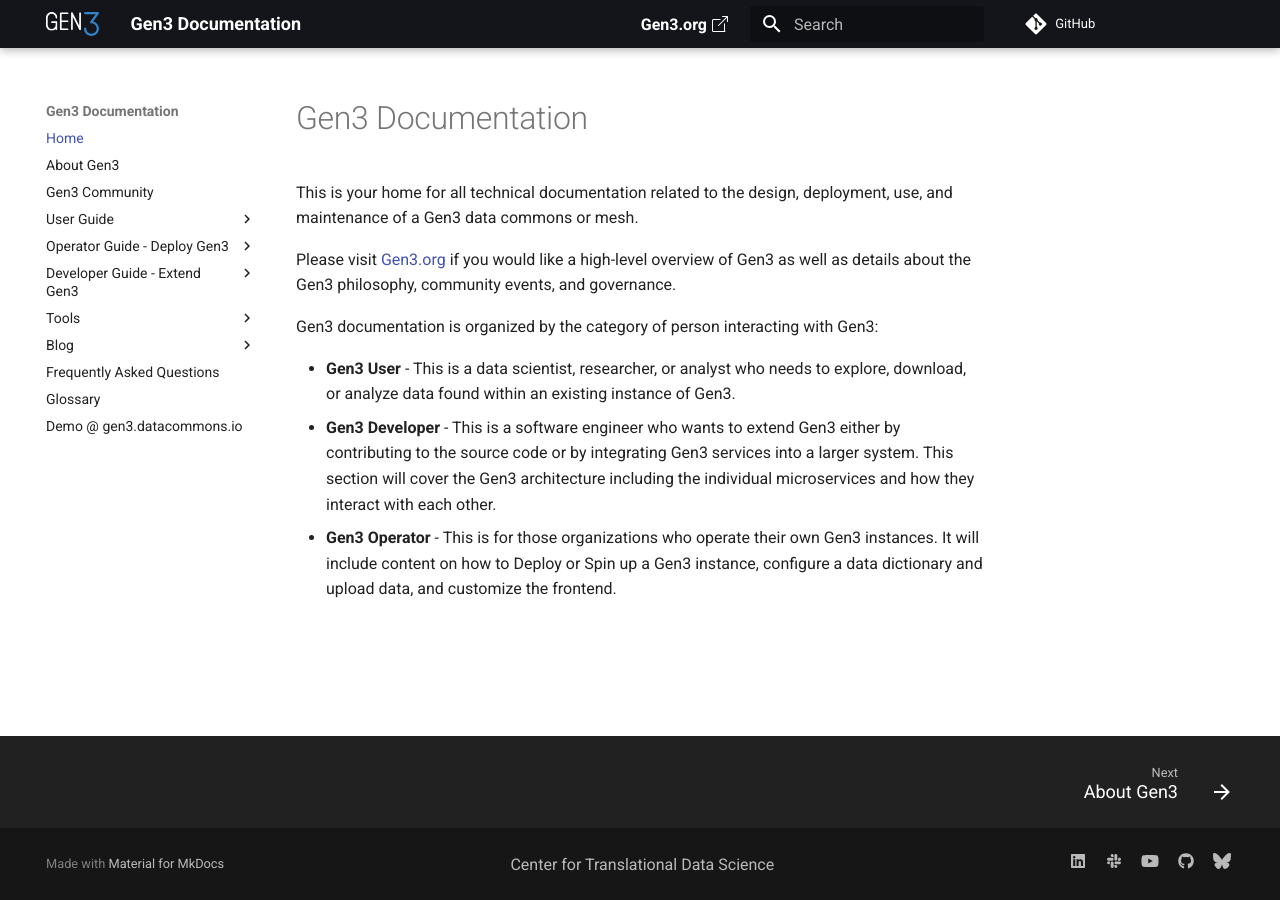
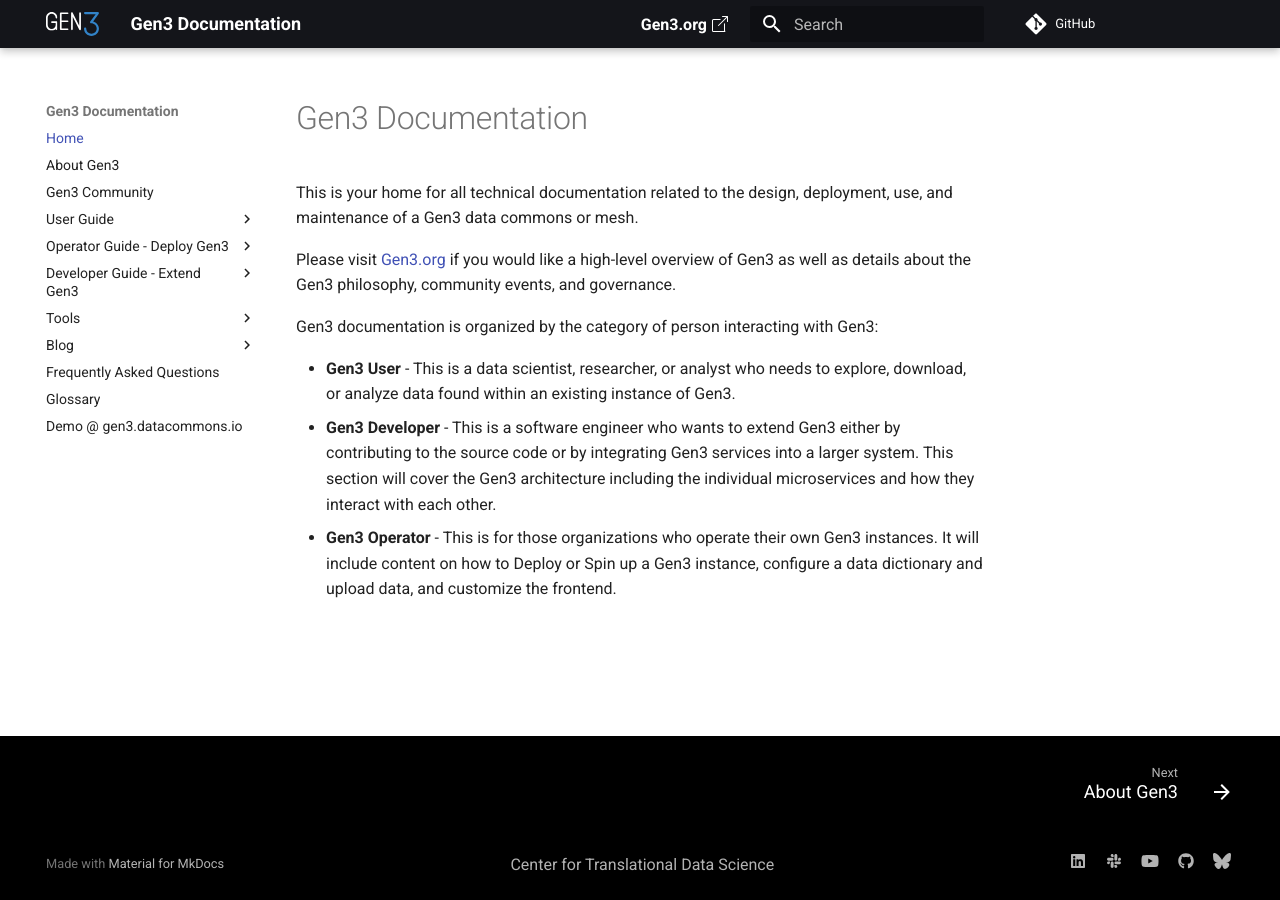
Before and after one commit to uc-cdis/docs-gen3, an MkDocs documentation site: the page built from docs/index.md, in a window 1280 px wide. Built offline with MkDocs 1.6.1 and Material for MkDocs 9.7.7, drawn with Linux system fonts in a browser that asks for light colours; comment, search, counter and statistics services are not loaded.

Commit message:
Update to header and footer

```diff
--- a/docs/stylesheets/extra.css
+++ b/docs/stylesheets/extra.css
@@ -33,3 +33,28 @@
     -webkit-mask-image: var(--md-admonition-icon--served);
             mask-image: var(--md-admonition-icon--served);
   }
+
+/* Black header and footer */
+.md-header,
+.md-tabs {
+  background-color: #000;
+  color: #fff;
+}
+
+.md-footer,
+.md-footer-meta {
+  background-color: #000;
+  color: #fff;
+}
+
+
+/* Search button in the header (Zensical markup) */
+.md-search__button {
+  background-color: rgba(255, 255, 255, 0.35);
+  color: #fff;
+}
+.md-search__button:hover,
+.md-search__button:focus {
+  background-color: rgba(255, 255, 255, 0.5);
+  color: #fff;
+}
```
